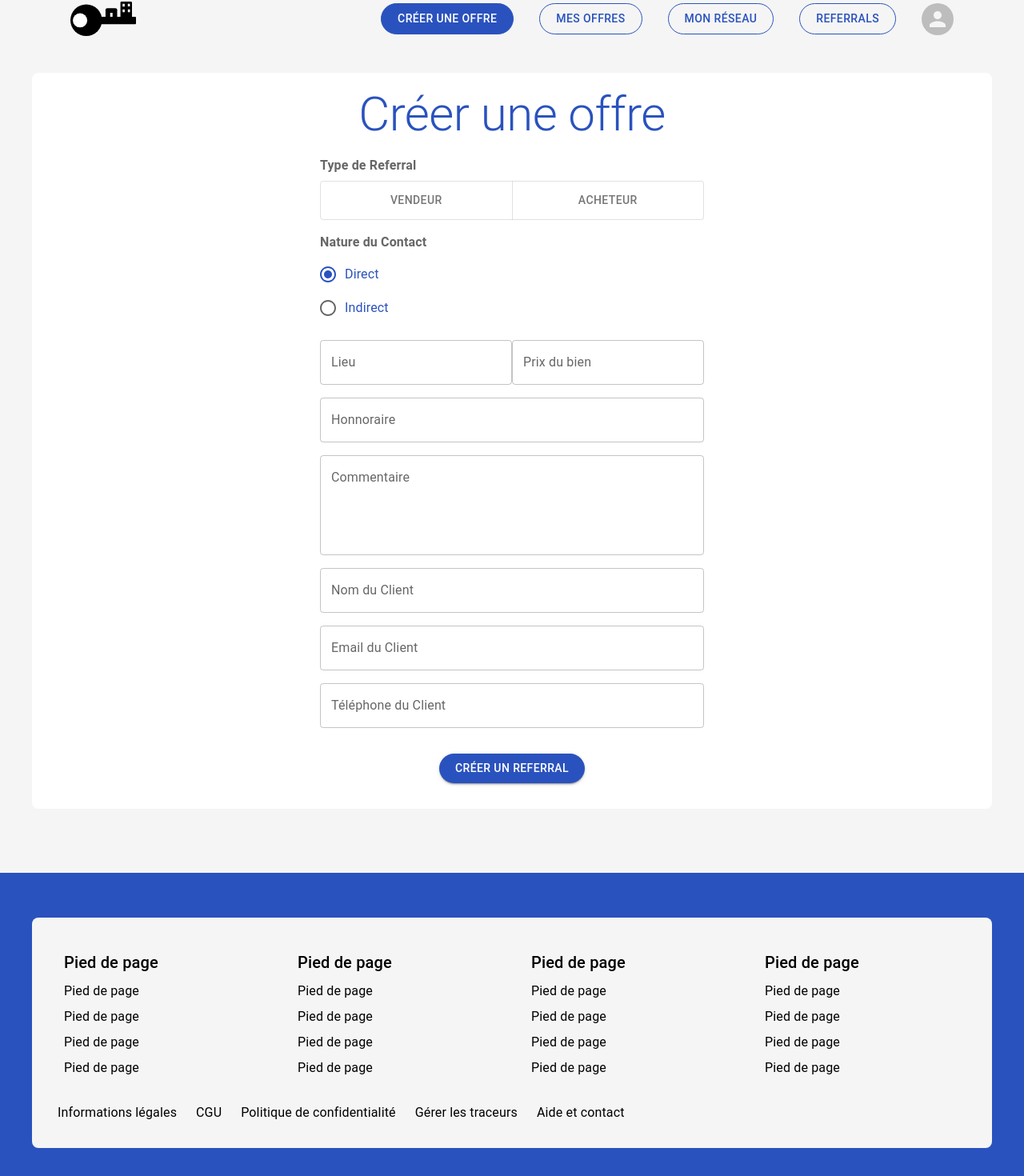
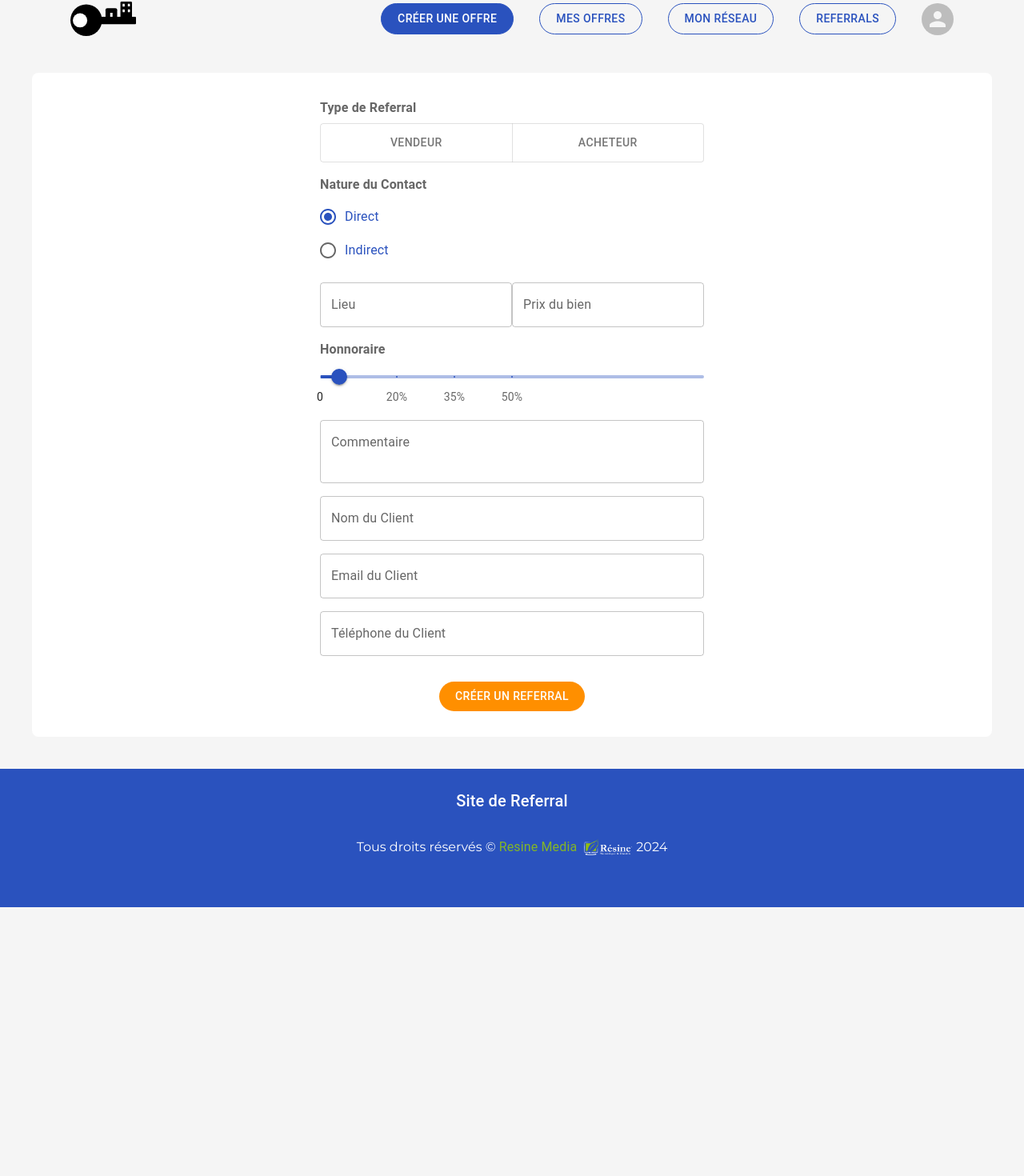
Before and after one commit to billelkhanfri/immo-client, a React (Vite) app: page /creer-une-offre in a window 1280 px wide. Shown: the part 12-1482 px from the top of the page at 80% size. After the commit the page ends 1146 px from the top, so only its background shows below. Built offline with nearby package versions, Linux system fonts and the light colour scheme; sample sign-in values are in the browser's storage.

Commit message:
enhance styles"

```diff
--- a/src/components/Footer.jsx
+++ b/src/components/Footer.jsx
@@ -1,145 +1,70 @@
-import { Container, Grid, Typography } from "@mui/material";
-import { styled } from "@mui/system";
-import * as React from "react";
-import { Link } from "react-router-dom";
+import { Container, Box, Typography } from "@mui/material";
 
-const StyledTypography = styled(Typography)(({ variant }) => ({
-  "&:hover": {
-    textDecoration: variant !== "h6" ? "underline" : "none",
-    cursor: variant !== "h6" ? "pointer" : "",
-  },
-}));
+
+import ResineLogo from "../assets/logo_resine_media.png";
+
 
 export default function Footer() {
   return (
-    <>
-      <Container
-        maxWidth={false}
+
+
+   <Box
+      component="footer"
       sx={{
-          backgroundColor: { xs: "background.default", sm: "primary.main" },
-          marginTop: "10vh",
-          mx: "auto",
-          minHeight: { xs: "0", md: "50vh" },
-          display: "flex",
-          alignItems: "center",
-          justifyContent: "center",
-          padding: 2,
+        bgcolor: 'primary.main',
+        color: 'white',
+        py: 3,
+        position: 'relative',
+        bottom: 0,
+        width: '100%',
+        mt:5
+
       }}
     >
-        <Grid
-          container
-          maxWidth="lg"
-          spacing={{ xs: 0, md: 3 }}
+      <Container maxWidth="lg" >
+        <Typography variant="h6" align="center" gutterBottom>
+          Site de Referral
+        </Typography>
+        <Box
           sx={{
-            display: "flex",
-            flexDirection: "row",
-            margin: { xs: 0, sm: "auto" },
-            backgroundColor: "background.default",
-            color: "black",
-            padding: { xs: 0, sm: 2 },
-            borderRadius: { xs: 0, sm: 2 },
+            display: 'flex',
+            justifyContent: 'center',
+            flexDirection: { xs: 'column', sm: 'row' },
+            alignItems: 'center',
+            mb: 2,
           }}
         >
-          <Grid
-            item
-            xs={12}
-            sm={6}
-            md={3}
+          <Box variant="body2" align="center" sx={{ display: 'flex', alignItems: 'center' }}>
+            Tous droits réservés ©
+            <Typography component="span" color=' rgb(131,182,39)' sx={{ mx: 0.5 }}>
+              Resine Media
+            </Typography>
+            <Box
+              component='span'
               sx={{
-              display: "flex",
-              flexDirection: "column",
-              padding: 2,
-              gap: 1,
+                height: '60px', // Adjusted size for better fit
+                width: '60px', // Adjusted size for better fit
+                overflow: 'hidden', // Ensures image does not overflow
+                borderRadius: '50%', // Optional: for circular image
+                display: 'flex',
+                justifyContent: 'center',
+                alignItems: 'center',
+                margin: '5px',
               }}
             >
-            <StyledTypography variant="h6">Pied de page</StyledTypography>
-            <StyledTypography>Pied de page</StyledTypography>
-            <StyledTypography>Pied de page</StyledTypography>
-            <StyledTypography>Pied de page</StyledTypography>
-            <StyledTypography>Pied de page</StyledTypography>
-          </Grid>
-          <Grid
-            item
-            xs={12}
-            sm={6}
-            md={3}
-            sx={{
-              display: "flex",
-              flexDirection: "column",
-              padding: 2,
-              gap: 1,
-            }}
-          >
-            <StyledTypography variant="h6">Pied de page</StyledTypography>
-            <StyledTypography>Pied de page</StyledTypography>
-            <StyledTypography>Pied de page</StyledTypography>
-            <StyledTypography>Pied de page</StyledTypography>
-            <StyledTypography>Pied de page</StyledTypography>
-          </Grid>
-          <Grid
-            item
-            xs={12}
-            sm={6}
-            md={3}
-            sx={{
-              display: "flex",
-              flexDirection: "column",
-              padding: 2,
-              gap: 1,
-            }}
-          >
-            <StyledTypography variant="h6">Pied de page</StyledTypography>
-            <StyledTypography>Pied de page</StyledTypography>
-            <StyledTypography>Pied de page</StyledTypography>
-            <StyledTypography>Pied de page</StyledTypography>
-            <StyledTypography>Pied de page</StyledTypography>
-          </Grid>
-          <Grid
-            item
-            xs={12}
-            sm={6}
-            md={3}
-            sx={{
-              display: "flex",
-              flexDirection: "column",
-              padding: 2,
-              gap: 1,
-            }}
-          >
-            <StyledTypography variant="h6">Pied de page</StyledTypography>
-            <StyledTypography>Pied de page</StyledTypography>
-            <StyledTypography>Pied de page</StyledTypography>
-            <StyledTypography>Pied de page</StyledTypography>
-            <StyledTypography>Pied de page</StyledTypography>
-          </Grid>
-          <Typography
-            component={"div"}
-            sx={{
-              display: "flex",
-              flexDirection: "row",
-              flexWrap: "wrap",
-              justifyContent: "flex-start",
-              width: "100%",
-              padding: 2,
-              gap: 3,
-            }}
-          >
-            <StyledTypography component={Link}>
-              Informations légales
-            </StyledTypography>
-            <StyledTypography component={Link}>CGU</StyledTypography>
-            <StyledTypography component={Link}>
-              Politique de confidentialité
-            </StyledTypography>
-            <StyledTypography component={Link}>
-              Gérer les traceurs
-            </StyledTypography>
-            <StyledTypography component={Link}>
-              Aide et contact
-            </StyledTypography>
-          </Typography>
-        </Grid>
+              <img
+                src={ResineLogo}
+                alt="Resine Media Logo"
+                style={{ width: '100%', height: '100%', objectFit: 'contain' }} // Use 'contain' to maintain aspect ratio
+              />
+            </Box>
+               {new Date().getFullYear()}
+          </Box>
+        </Box>
       </Container>
-    </>
+    </Box>
+
+
+
   );
 }
--- a/src/components/Stepper.jsx
+++ b/src/components/Stepper.jsx
@@ -25,10 +25,7 @@ function StepperComponent({ referral, attributedReferral, attribution, requested
   const isStepFailed = (step) => {
     return step === 1 && (attributedReferral?.status === "rejected" || timeRemaining === "Expirée");
   };
-console.log(attributedReferral)
-  // // Find the index of the current referral status in the steps array
-  // const activeStepIndex =referral?.status !== "rejeté"? steps.indexOf(referral?.status) : 2;
-  //   // Find the index of the current referral status in the steps array
+
     const activeStepIndex = attributedReferral?.status ==="pending" || requested?.status ==="pending" || attribution?.status==="pending" ?  1: steps.indexOf(referral?.status);
 
   return (
--- a/src/components/UserCard.jsx
+++ b/src/components/UserCard.jsx
@@ -38,9 +38,11 @@ function UserCard({ user }) {
               Organisation : {user.organisation}
             </Typography>
           </CardContent>
+          <Link   to={`/creer-une-offre/${user.id}`}>
           <Box sx={{ padding: '16px', display: 'flex', justifyContent: 'center' }}>
             <Button variant="contained" size="small">Envoyer un referral</Button>
           </Box>
+          </Link>
         </Box>
       </Card>
     </>
--- a/src/pages/Referrals.jsx
+++ b/src/pages/Referrals.jsx
@@ -3,7 +3,7 @@ import { useSelector, useDispatch } from "react-redux"
 import {getAllReferrals} from "../redux/apiCalls/referralApiCall"
 import Box from '@mui/material/Box';
 import Grid from '@mui/material/Grid2';
-import { Container, Typography } from "@mui/material";
+import { Container, Divider, Typography } from "@mui/material";
 import ReferralCard from "../components/ReferralCard"
 
 function Referrals() {
@@ -17,8 +17,9 @@ function Referrals() {
   return (
 
     <Container>
-    <Box mb={2}>
-         <Typography variant = "h4" fontWeight="600">Les Referrals ouverts</Typography>
+    <Box mb={3}>
+         <Typography variant = "h4" fontWeight="600" >Les Referrals </Typography>
+         <Divider ></Divider>
     </Box>
   <Box sx={{ flexGrow: 1 }}>
   <Grid container spacing={{ xs: 4, md: 4 }} columns={{ xs: 4, sm: 8, md: 16 }}>
--- a/src/pages/forms/CreateOffer.jsx
+++ b/src/pages/forms/CreateOffer.jsx
@@ -6,6 +6,7 @@ import { Container, Typography, TextField, Button, Box, FormLabel,  FormControl,
   RadioGroup,
   FormControlLabel, Stack,
   Radio, } from "@mui/material";
+  import Slider from '@mui/material/Slider';
 import { createReferral } from "../../redux/apiCalls/referralApiCall";
 import { useNavigate } from "react-router-dom";
 import { useParams } from "react-router-dom";
@@ -14,6 +15,27 @@ import {useEffect,useState} from "react";
 import ToggleButton from '@mui/material/ToggleButton';
 import ToggleButtonGroup from '@mui/material/ToggleButtonGroup';
 
+
+
+
+const marks = [
+  {
+    value: 0,
+    label: '0',
+  },
+  {
+    value: 20,
+    label: '20%',
+  },
+  {
+    value: 35,
+    label: '35%',
+  },
+  {
+    value: 50,
+    label: '50%',
+  },
+];
 function CreateOffer() {
   const navigate = useNavigate();
   const {id} =  useParams()
@@ -53,20 +75,24 @@ useEffect(()=> {
 
   return (
     <Container sx={{ backgroundColor: "#FFFFFF", borderRadius: 2, padding: 2 }}>
-      <Typography
-        variant="h2"
-        sx={{ mx: 4, textAlign: "center", color: "primary.main" }}
-      >
-        Créer une offre
-      </Typography>
+
 
       {id && userByID?.user?.id === id && (
+        <Box  sx = {{backgroundColor:"primary.main", border:1,  mt: 4,
+          mx: "auto",
+          textAlign: "center",
+          color: "primary.main",
+          maxWidth: "30rem",
+          width: "90%",
+          padding:"8px",
+          marginY: 2,}}>
         <Typography
           variant="h6"
-          sx={{ mx: 4, textAlign: "center", color: "primary.main" }}
+          sx={{ mx: 4, textAlign: "center", color: "#fff" }}
         >
           Agent receveur : {userByID.user.firstName} {userByID.user.lastName}
         </Typography>
+        </Box>
       )}
       <Box
         component="form"
@@ -179,27 +205,42 @@ useEffect(()=> {
         />
 
         </Stack>
-
-        <TextField
-          fullWidth
-          label="Honnoraire"
-          type="number"
-          {...register("honnoraire", { required: true })}
-          error={!!errors.honnoraire}
-          helperText={errors.honnoraire ? "Honnoraire is required" : ""}
-          sx={{ mb: 2 }}
-        />
+        <FormLabel component= "legend" sx ={{mb:1 ,textAlign:"left", fontWeight:"bold"}}>
+           Honnoraire
+            </FormLabel>
+        <Controller
+  name="honnoraire"
+  control={control}
+  defaultValue={5} // Set a default value
+  rules={{ required: "Honnoraire is required" }}
+  render={({ field }) => (
+    <Slider
+      {...field}
+      aria-label="Custom marks"
+      value={field.value || 20} // Use the field value or a default
+      onChange={(_, value) => field.onChange(value)} // Update the field value on change
+      valueLabelDisplay="auto"
+      marks={marks}
+      sx={{ mb: 4 }}
+    />
+  )}
+/>
+{errors.honnoraire && (
+  <Typography variant="body2" color="error">
+    {errors.honnoraire.message}
+  </Typography>
+)}
 
 
 
 <TextField
 fullWidth
   label="Commentaire"
-  {...register("commentaire", { required: true })}
+  {...register("commentaire", { required: false })}
   error={!!errors.commentaire}
   helperText={errors.commentaire ? "Commentaire is required" : ""}
   multiline
-  rows={4} // Adjust the number of rows (lines) visible in the textarea
+  rows={2} // Adjust the number of rows (lines) visible in the textarea
   sx={{ mb: 2 }}
 />
 
@@ -244,9 +285,11 @@ fullWidth
 
         <Button
           type="submit"
-          variant="contained"
-          color="primary"
-          sx={{ mt: 2 }}
+          // variant="contained"
+
+
+          sx={{ mt: 2, backgroundColor:"secondary.main" , color:"#fff"}}
+
         >
           Créer un Referral
         </Button>
```
Also changed, not shown: src/pages/Home.jsx (+72 -1 lines), src/pages/Offer.jsx (+39 -7 lines), src/pages/Reseau.jsx (+21 -10 lines), src/assets/logo_resine_media.png (added). Lines whose indentation alone changed are shown as unchanged.
